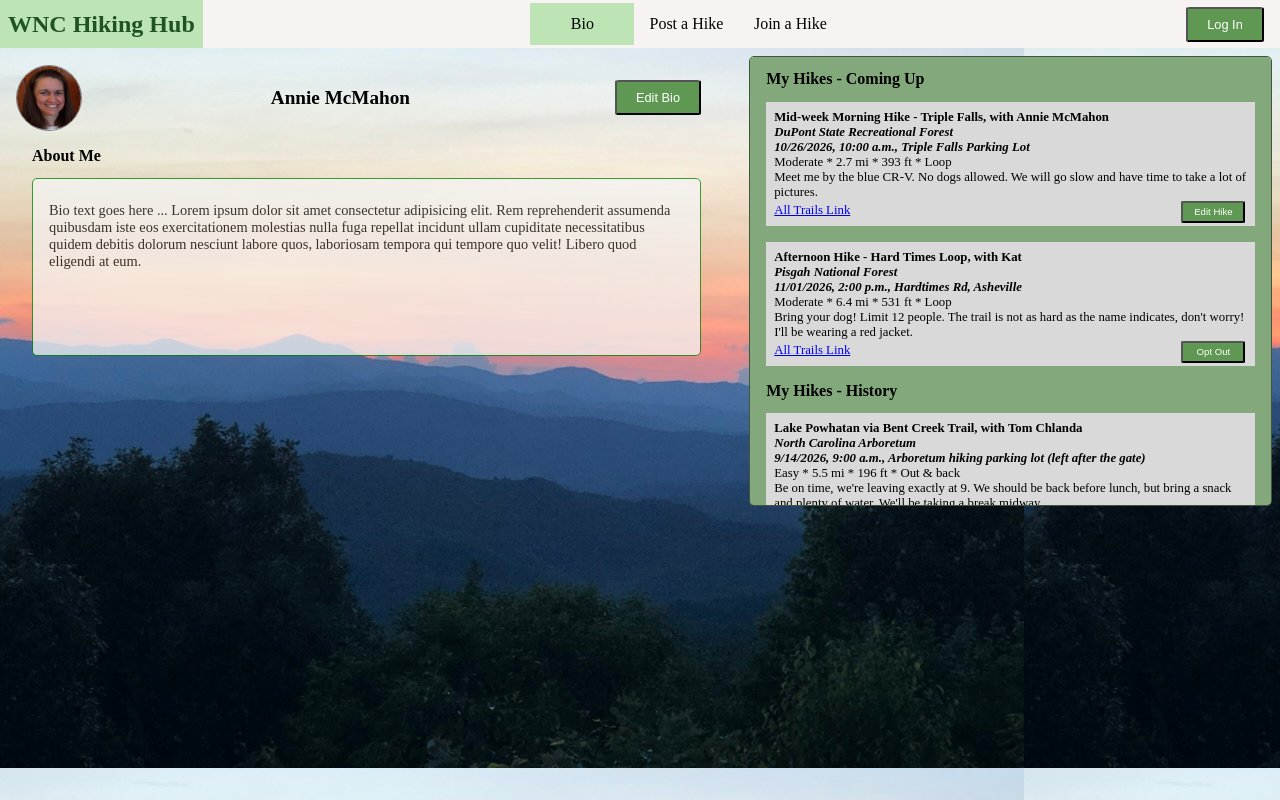
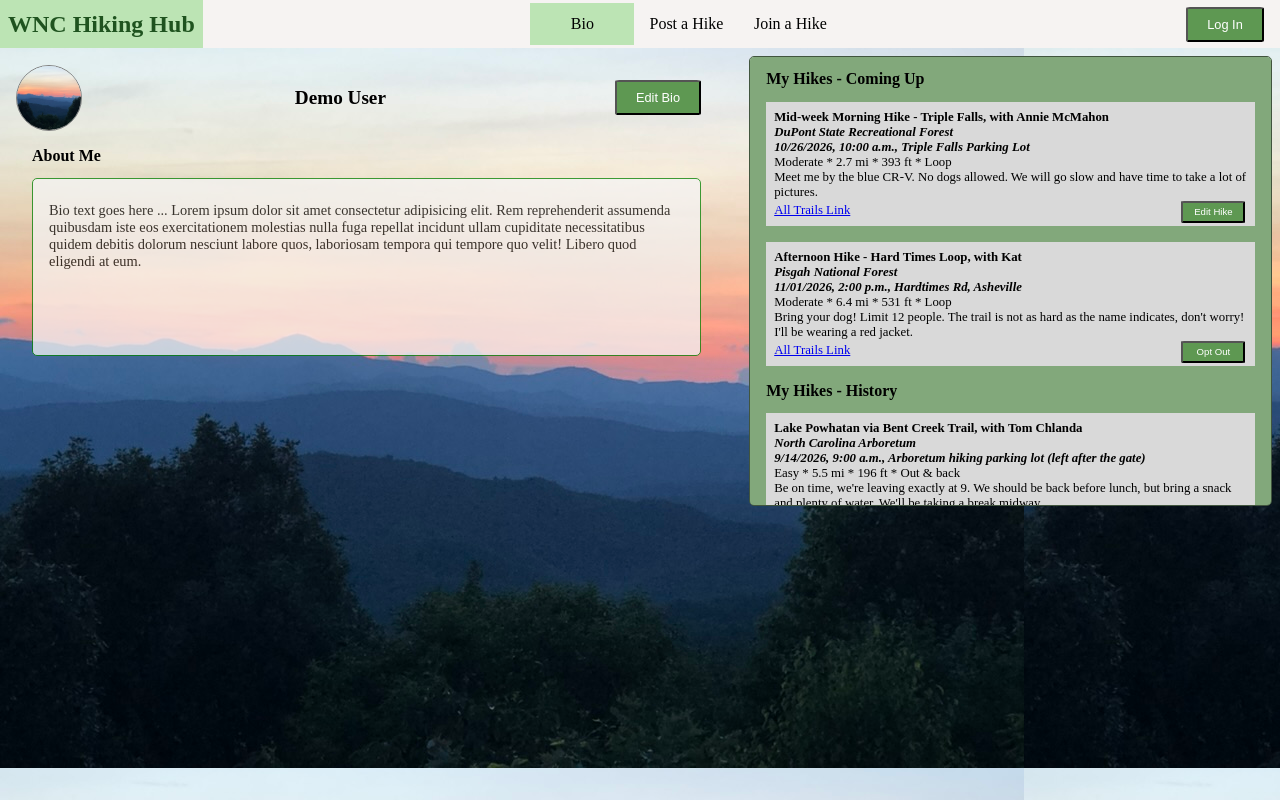
Before and after one commit to AnnieMcMahon/wnc-hiking-hub-v2, a Next.js app: page /bio in a window 1280 px wide. Built offline with nearby package versions, Linux system fonts and the light colour scheme.

Commit message:
added login logic

```diff
--- a/app/Navbar.jsx
+++ b/app/Navbar.jsx
@@ -1,10 +1,15 @@
 'use client';
+
+import { useUser } from './context/UserContext';
 import { usePathname } from "next/navigation";
 import Link from "next/link";
 import './Navbar.css';
 
 export default function Navbar() {
-  const pathname = usePathname()
+  const { currentUser } = useUser();
+  const pathname = usePathname();
+
+  // If currentUser is not available yet, you can conditionally render content or fallback to something else
   return (
     <div id="navbar">
       <Link className={`${pathname === '/' ? 'active' : 'inactive'}`} id="title" href="/">WNC Hiking Hub</Link>
--- a/app/assets/appUsers.js
+++ b/app/assets/appUsers.js
@@ -1,6 +1,17 @@
-const appUsers = [
+let appUsers = typeof window !== 'undefined' && localStorage.getItem('appUsers')
+  ? JSON.parse(localStorage.getItem('appUsers'))
+  : [
   {
     id: 0,
+    email: "demo@gmail.com",
+    password: "1234",
+    name: "Demo User",
+    avatar: "/newUser.png",
+    bio: "Bio text goes here ... Lorem ipsum dolor sit amet consectetur adipisicing elit. Rem reprehenderit assumenda quibusdam iste eos exercitationem molestias nulla fuga repellat incidunt ullam cupiditate necessitatibus quidem debitis dolorum nesciunt labore quos, laboriosam tempora qui tempore quo velit! Libero quod eligendi at eum.",
+    hikes: []
+  },
+  {
+    id: 1,
     email: "anniemcmahon20@gmail.com",
     password: "1234",
     name: "Annie McMahon",
@@ -9,12 +20,12 @@ const appUsers = [
     hikes: []
   },
   {
-    id: 1,
+    id: 2,
     email: "somebodyelse@gmail.com",
     password: "5678",
     name: "Somebody Else",
-    avatar: "/avatar2.png",
-    bio: "Bio text goes here ... Lorem ipsum dolor sit amet consectetur adipisicing elit. Rem reprehenderit assumenda quibusdam iste eos exercitationem molestias nulla fuga repellat incidunt ullam cupiditate necessitatibus quidem debitis dolorum nesciunt labore quos, laboriosam tempora qui tempore quo velit! Libero quod eligendi at eum.",
+    avatar: "/newUser.png",
+    bio: "Please enter your bio here",
     hikes: []
   }
 ];
--- a/app/bio/page.jsx
+++ b/app/bio/page.jsx
@@ -1,30 +1,29 @@
 'use client';
 import Image from "next/image";
-
 import Hike from "../components/Hike";
 import hikes from "../assets/hikes";
 import './bio.css';
+import { useUser } from '../context/UserContext';
 
 function Bio() {
+  const { currentUser } = useUser();
+
+  if (!currentUser) {
+    return <p>Loading...</p>; // Handle the case where the user is not yet loaded
+  }
+
   return (
     <div id="bio">
       <div className="bio-section">
         <div className="bio-header-section">
-          <Image className="avatar" src='/avatar1.png' alt="avatar" width="15" height="15"/>
-          <h1>Annie McMahon</h1>
+          <Image className="avatar" src={currentUser.avatar} alt="avatar" width="15" height="15" />
+          <h1>{currentUser.name}</h1>
           <button>Edit Bio</button>
         </div>
         <div className="bio-text-section">
           <h2>About Me</h2>
           <div id="bio-text" className="text-box">
-            <p>
-              Bio text goes here ... Lorem ipsum dolor sit amet consectetur
-              adipisicing elit. Rem reprehenderit assumenda quibusdam iste eos
-              exercitationem molestias nulla fuga repellat incidunt ullam
-              cupiditate necessitatibus quidem debitis dolorum nesciunt labore
-              quos, laboriosam tempora qui tempore quo velit! Libero quod
-              eligendi at eum.
-            </p>
+            <p>{currentUser.bio}</p>
           </div>
         </div>
       </div>
@@ -32,17 +31,18 @@ function Bio() {
       <div className="hike-section">
         <h2>My Hikes - Coming Up</h2>
         <div>
-          <Hike hikeType="created" hikeInfo={hikes[0]}/>
-          <Hike hikeType="joined" hikeInfo={hikes[1]}/>
+          <Hike hikeType="created" hikeInfo={hikes[0]} />
+          <Hike hikeType="joined" hikeInfo={hikes[1]} />
         </div>
         <h2>My Hikes - History</h2>
         <div>
-          <Hike hikeType="history" hikeInfo={hikes[2]}/>
-          <Hike hikeType="history" hikeInfo={hikes[3]}/>
-          <Hike hikeType="history" hikeInfo={hikes[4]}/>
+          <Hike hikeType="history" hikeInfo={hikes[2]} />
+          <Hike hikeType="history" hikeInfo={hikes[3]} />
+          <Hike hikeType="history" hikeInfo={hikes[4]} />
         </div>
       </div>
     </div>
   );
 }
+
 export default Bio;
--- /dev/null
+++ b/app/context/UserContext.js
@@ -0,0 +1,24 @@
+'use client';
+import { createContext, useState, useContext, useEffect } from 'react';
+import appUsers from '../assets/appUsers';
+
+const UserContext = createContext();
+
+export function UserProvider({ children }) {
+  const [currentUser, setCurrentUser] = useState(null);
+
+  useEffect(() => {
+    const user = appUsers[0];
+    setCurrentUser(user);
+  }, []);
+
+  return (
+    <UserContext.Provider value={{ currentUser, setCurrentUser }}>
+      {children}
+    </UserContext.Provider>
+  );
+}
+
+export function useUser() {
+  return useContext(UserContext);
+}
--- a/app/layout.js
+++ b/app/layout.js
@@ -1,5 +1,6 @@
 import './styles.css';
 import Navbar from './Navbar';
+import { UserProvider } from './context/UserContext';
 
 export const metadata = {
   title: "WNC Hiking Hub",
@@ -10,8 +11,10 @@ export default function RootLayout({ children }) {
   return (
     <html lang="en">
       <body>
-        <Navbar />
-        {children}
+        <UserProvider>
+          <Navbar />
+          {children}
+        </UserProvider>
       </body>
     </html>
   );
```
Also changed, not shown: app/login/page.jsx (+43 -7 lines), public/newUser.png (added). Lines whose indentation alone changed are shown as unchanged.
